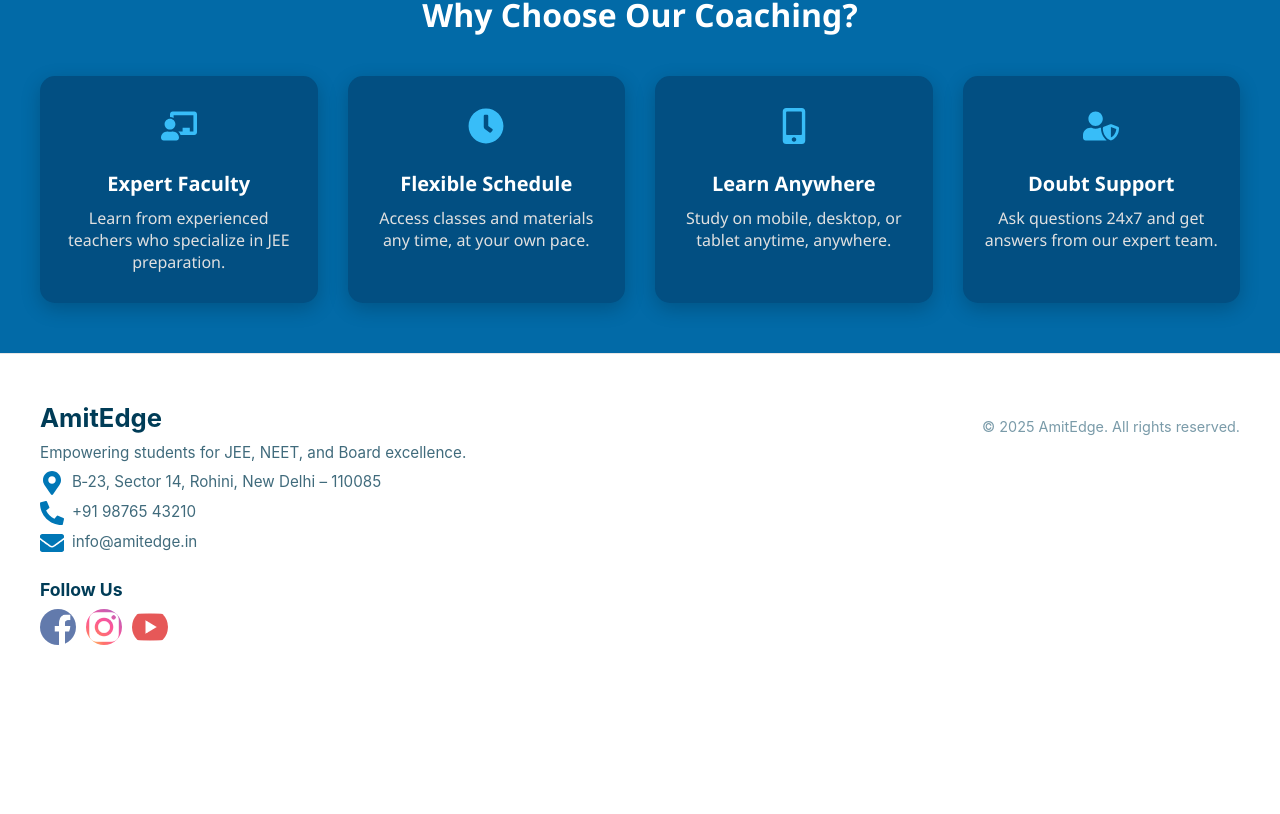
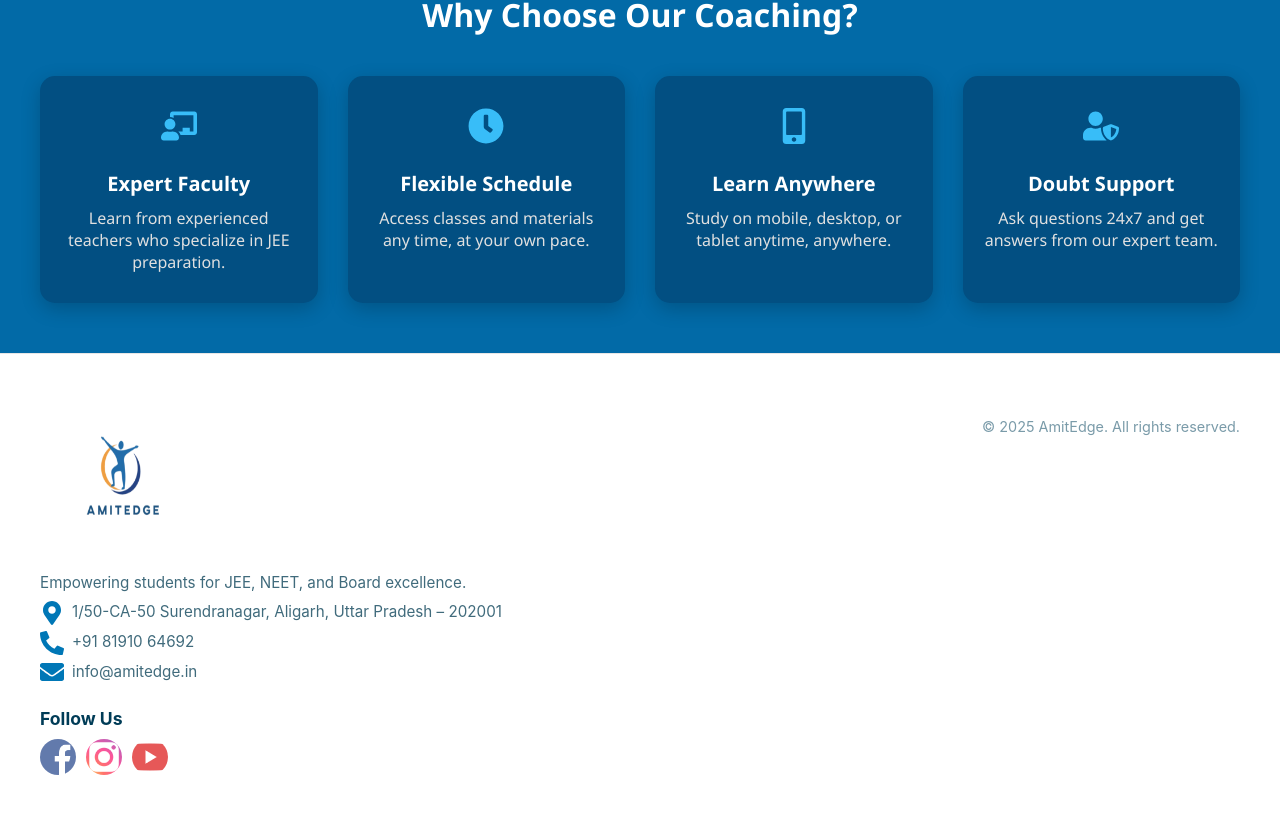
Before and after one commit to amitak-1598/amitedge, a React (Create React App) app: page / in a window 1280 px wide. Shown: the part 1630-2444 px from the top of the page. Before the commit the page ends 2327 px from the top, so only its background shows below. Built offline with nearby package versions, Linux system fonts and the light colour scheme.

Commit message:
update logo and info

```diff
--- a/src/Components/Footer.js
+++ b/src/Components/Footer.js
@@ -6,17 +6,19 @@ const Footer = () => {
     <footer className="footer">
       <div className="footer-content container">
         <div className="footer-left">
-          <div className="logo">AmitEdge</div>
+          {/* <div className="logo">AmitEdge</div> */}
+           <img src={`${process.env.PUBLIC_URL}/logo.png`} className="footer-logo" alt='Image not found'/>
+
           <p className="tagline">
             Empowering students for JEE, NEET, and Board excellence.
           </p>
           <p>
             <FaMapMarkerAlt className="icon" />
-            B‑23, Sector 14, Rohini, New Delhi – 110085
+            1/50-CA-50 Surendranagar, Aligarh, Uttar Pradesh – 202001
           </p>
           <p>
             <FaPhoneAlt className="icon" />
-            +91 98765 43210
+            +91 81910 64692
           </p>
           <p>
             <FaEnvelope className="icon" />
--- a/src/Components/Navbar.js
+++ b/src/Components/Navbar.js
@@ -25,7 +25,7 @@ const Navbar = () => {
         </ul>
 
         <div className="navbar-contact">
-          <span id='icon-1'><FaPhoneAlt className="icon" /> +91 98765 43210</span>
+          <span id='icon-1'><FaPhoneAlt className="icon" /> +91 81910 64692</span>
           <span><FaEnvelope className="icon" /> support@amitedge.com</span>
         </div>
 
--- a/src/Footer.css
+++ b/src/Footer.css
@@ -83,6 +83,20 @@
   color: #7a9ba9;
 }
 
+.footer-logo {
+  font-size: 1.8rem;
+  font-weight: bold;
+  color: #0077cc;
+  text-decoration: none;
+  cursor: pointer;
+  font-family: 'Segoe UI', sans-serif;
+  /* border: 2px solid red; */
+
+  height: 160px;
+  width: 160px;
+
+}
+
 
 @media (max-width: 768px) {
   .footer-content {
```
